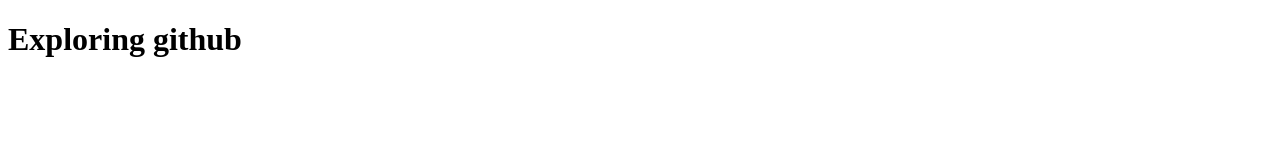
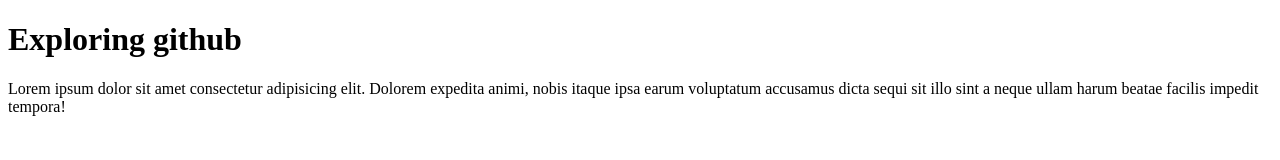
Before and after one commit to jonym7293-alt/my-second-github, a plain HTML site: page index.html in a window 1280 px wide. Drawn offline with Linux system fonts and the light colour scheme.

```diff
--- a/index.html
+++ b/index.html
@@ -7,5 +7,6 @@
 </head>
 <body>
     <h1>Exploring github</h1>
+    <p>Lorem ipsum dolor sit amet consectetur adipisicing elit. Dolorem expedita animi, nobis itaque ipsa earum voluptatum accusamus dicta sequi sit illo sint a neque ullam harum beatae facilis impedit tempora!</p>
 </body>
 </html>
```
